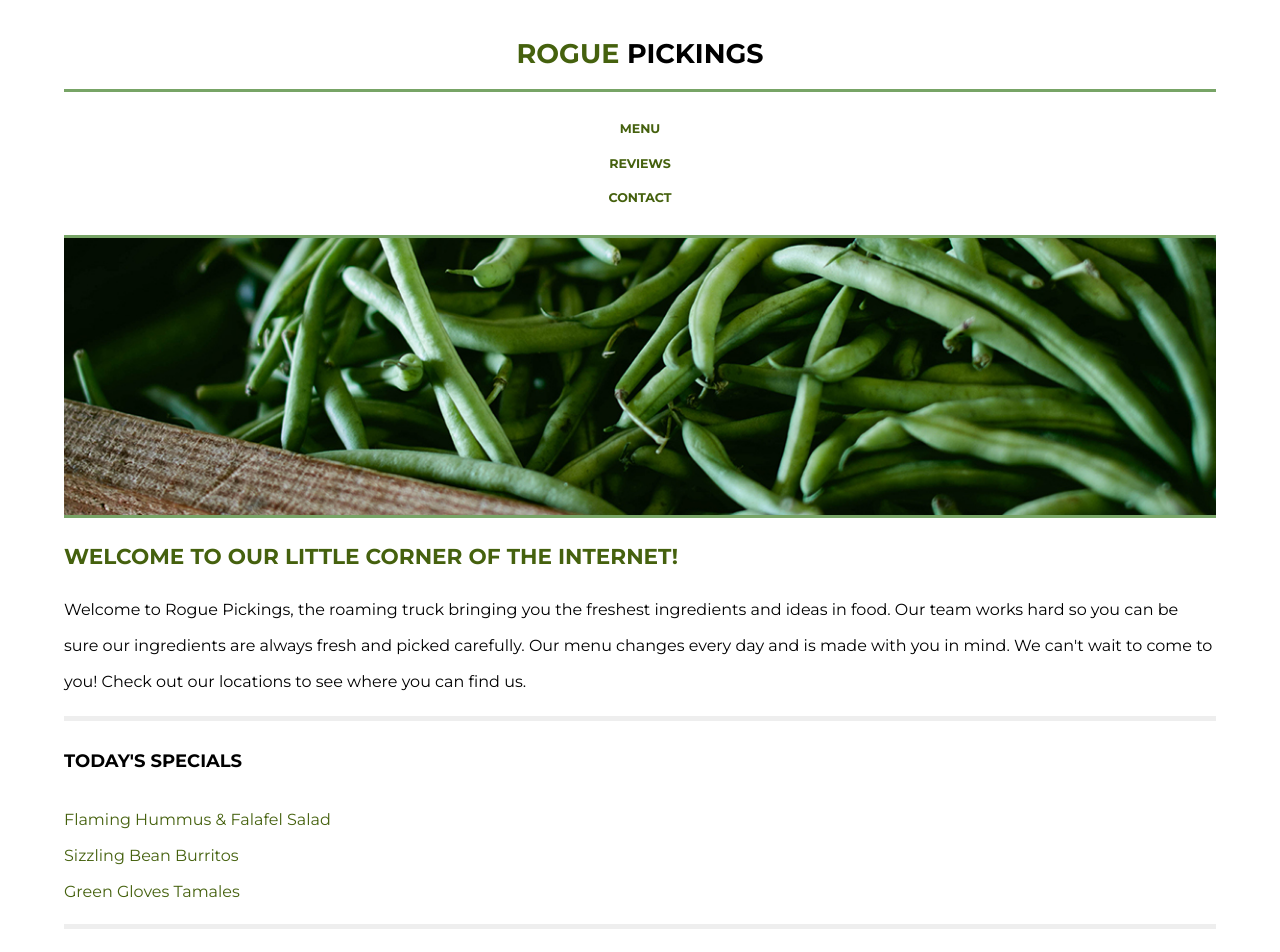
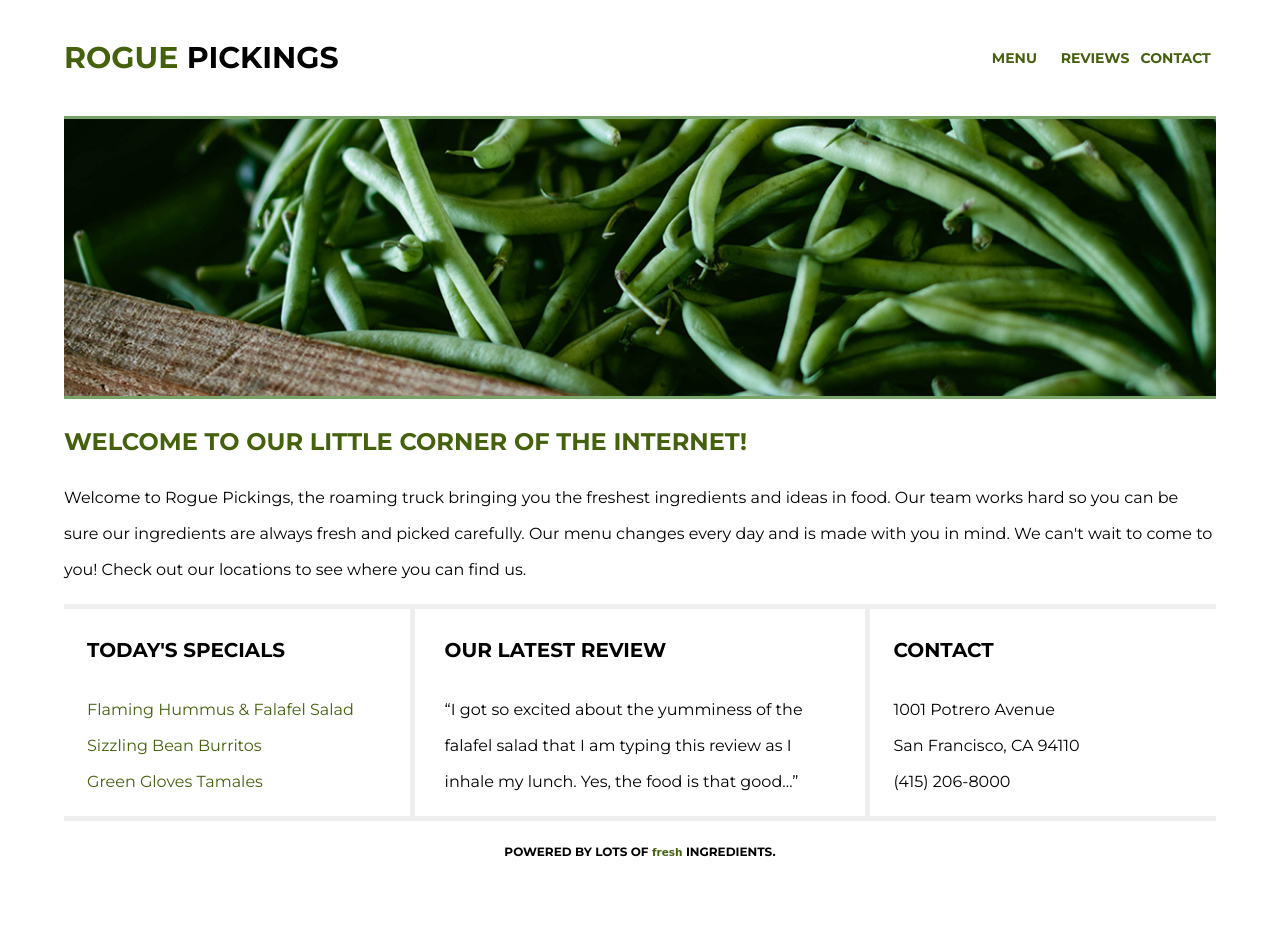
Before and after one commit to taylorbeee/206-first-website, a plain HTML site: page index.html in a window 1280 px wide. Shown: the top 952 px of the page. After the commit the page ends 875 px from the top, so only its background shows below. Drawn offline with Linux system fonts and the light colour scheme; a web font is replaced by a local one.

Commit message:
Added media styles

```diff
--- a/css/main.css
+++ b/css/main.css
@@ -48,7 +48,6 @@ p {
     width: 90%;
     display: flex;
     justify-content: center;
-    align-items: center;
     flex-flow: row wrap;
 }
 
@@ -62,7 +61,7 @@ header {
 header h1 {
     /*outline: 3px dotted red;*/
     width: 100%;
-    padding: 38px 0  20px 0;
+    padding: 38px 0 20px 0;
     margin: 0;
     border-bottom: 3px solid #77A466;
 }
@@ -81,6 +80,7 @@ header nav {
 header nav ul {
     padding: 0;
     margin: 0;
+    list-style: none;
 }
 
 header nav ul li {
@@ -89,7 +89,6 @@ header nav ul li {
     font-weight: bold;
     padding: 10px 0;
     width: 100%;
-    list-style: none;
 }
 
 header nav ul li a {
@@ -100,11 +99,6 @@ header nav ul li a {
 /********  MAIN STYLES ********/
 /******** TOP SECTION ********/
 
-.top-section,
-.bottom-section {
-    display: flex;
-    justify-content: center;
-}
 
 .main-image img {
     border-top: 3px solid #77A466;
@@ -115,6 +109,12 @@ header nav ul li a {
 .main-title h2 {
     color: #45610E;
     padding: 5px 0px;
+}
+
+.top-section,
+.bottom-section {
+    display: flex;
+    justify-content: center;
 }
 
 /******** BOTTOM SECTION ********/
@@ -171,6 +171,7 @@ footer {
     margin-top: 8px;
     display: flex;
     justify-content: center;
+    align-items: center;
 }
 
 footer span {
@@ -179,3 +180,63 @@ footer span {
     color: #45610E;
     font-size: 0.875em;
 }
+
+/******** TABLET STYLES ********/
+@media all and (min-width: 768px) {
+    .bottom-section .content-wrapper {
+        justify-content: space-evenly;
+        align-items: baseline;
+    }
+
+
+    .section-one {
+        /*width: 350px;*/
+        width: 26%;
+    }
+
+    .section-two {
+        /*width: 500px;*/
+        border-right: 5px solid #eee;
+        border-left: 5px solid #eee;
+        border-top: none;
+        border-bottom: none;
+        padding: 0px 30px;
+        width: 40%;
+    }
+
+    .section-three {
+        /*width: 350px;*/
+        width: 26%;
+    }
+}
+
+/******** DESKTOP STYLES ********/
+@media all and (min-width: 1200px) {
+    body {
+        font-size: 1em;
+    }
+
+    header .content-wrapper {
+        justify-content: space-between;
+        align-items: center;
+        padding: 20px 0px;
+    }
+
+    header h1 {
+        /*outline: 3px dotted red;*/
+        width: 30%;
+        padding: 0;
+        border-bottom: none;
+        text-align: left;
+    }
+
+    header nav {
+        /*outline: 3px dotted red;*/
+        width: 21%;
+    }
+
+    header nav ul {
+        display: flex;
+        justify-content: space-between;
+    }
+}
--- a/index.html
+++ b/index.html
@@ -6,6 +6,7 @@
     <title>
         Rogue Pickings
     </title>
+    <meta name="viewport" content="width=device-width, initial-scale=1.0">
     <link rel="stylesheet" href="css/normalize.css">
     <link rel="stylesheet" href="css/main.css">
     <link rel="preconnect" href="https://fonts.googleapis.com">
```
